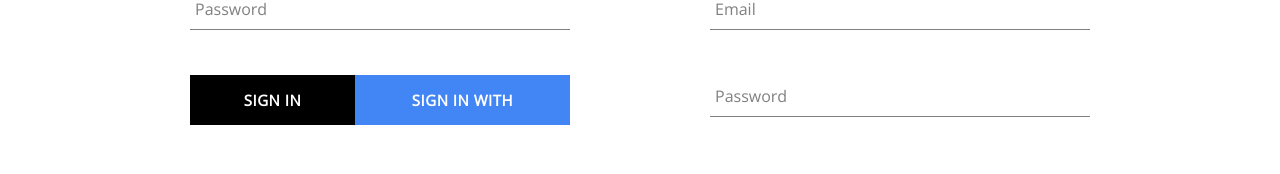
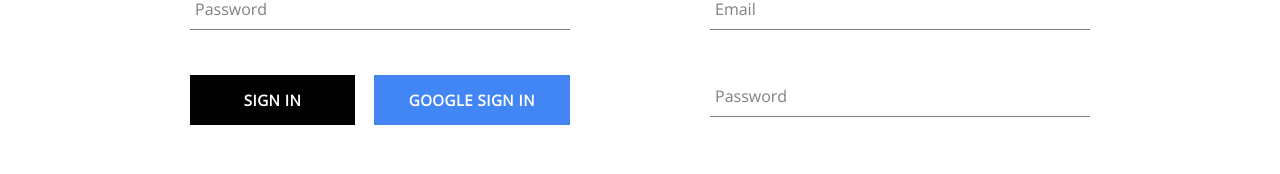
Before and after one commit to chunloy/crwn-clothing, a React (Create React App) app: page /auth in a window 1280 px wide. Shown: the part 339-513 px from the top of the page. Built offline with nearby package versions, Linux system fonts and the light colour scheme; no server answers; the database is empty.

Commit message:
change button text for google sign in

```diff
--- a/src/components/SignInForm.jsx
+++ b/src/components/SignInForm.jsx
@@ -93,7 +93,7 @@ const SignInForm = () => {
         <div className="buttons-container">
           <Button type="submit">Sign In</Button>
           <Button type="button" onClick={googleSignIn} buttonType="google">
-            Sign in with Google
+            Google Sign In
           </Button>
         </div>
       </form>
```
